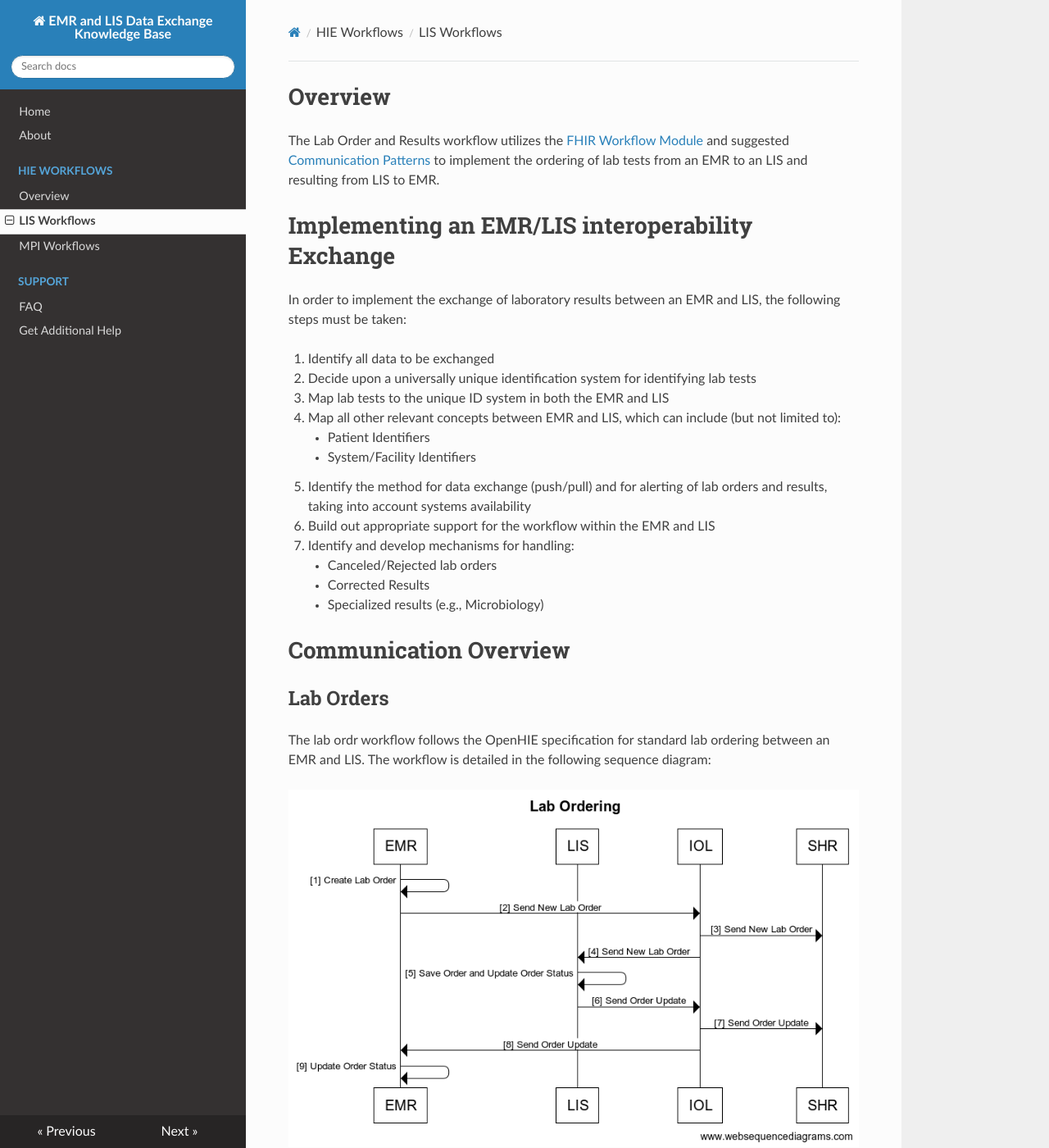
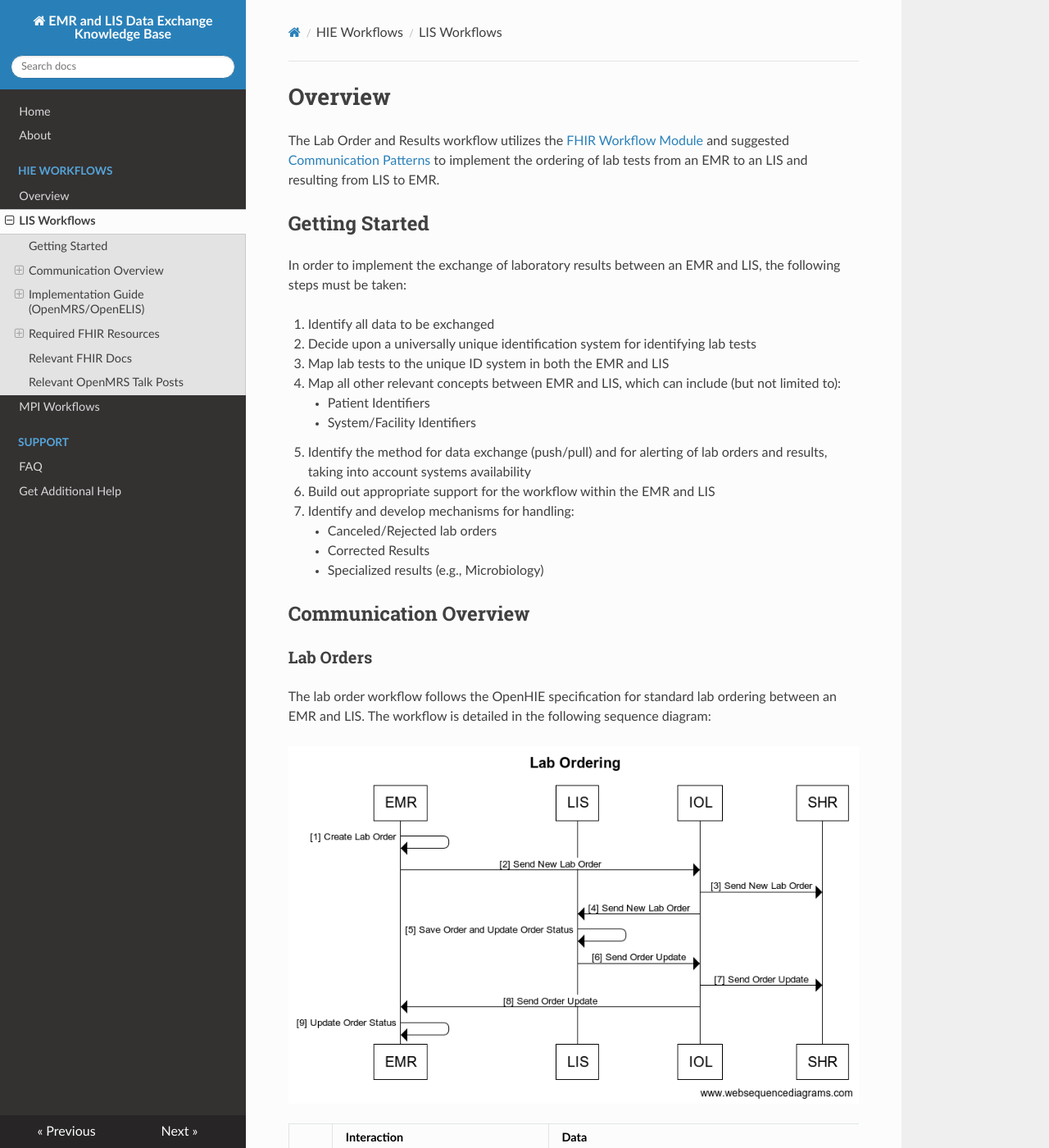
Before and after one commit to I-TECH-UW/healthinformationexchange, an MkDocs documentation site: the page built from docs/lis-workflows.md, in a window 1280 px wide and 1400 px high. Shown: the whole window at 82% size. Built offline with MkDocs 1.6.1, drawn with Linux system fonts in a browser that asks for light colours; nearby versions of some CDN libraries.

Commit message:
trying to get the menu links to work

```diff
--- a/docs/lis-workflows.md
+++ b/docs/lis-workflows.md
@@ -1,7 +1,7 @@
-#Overview
+# Overview
 The Lab Order and Results workflow utilizes the [FHIR Workflow Module](https://www.hl7.org/fhir/workflow-module.html) and suggested [Communication Patterns](https://www.hl7.org/fhir/workflow-communications.html#12.6.2.1) to implement the ordering of lab tests from an EMR to an LIS and resulting from LIS to EMR.
 
-#Implementing an EMR/LIS interoperability Exchange
+##Getting Started
 
 In order to implement the exchange of laboratory results between an EMR and LIS, the following steps must be taken:
 
@@ -18,10 +18,10 @@ In order to implement the exchange of laboratory results between an EMR and LIS,
     - Corrected Results
     - Specialized results (e.g., Microbiology)
 
-#Communication Overview
-##Lab Orders
+##Communication Overview
+###Lab Orders
 
-The lab ordr workflow follows the OpenHIE specification for standard lab ordering between an EMR and LIS. The workflow is detailed in the following sequence diagram:
+The lab order workflow follows the OpenHIE specification for standard lab ordering between an EMR and LIS. The workflow is detailed in the following sequence diagram:
 
 ![screen1](img/laborderseq.png)
 
@@ -35,7 +35,7 @@ The lab ordr workflow follows the OpenHIE specification for standard lab orderin
 |7,8| Send Order Update | IOL routes the updated FHIR R4 Tasks to the SHR and the EMR |
 |9| Update FHIR Task Status| FHIR task status updated locally|
 
-##Lab Results
+###Lab Results
 ![screen2](img/labresultsseq.png)
 
 
```
